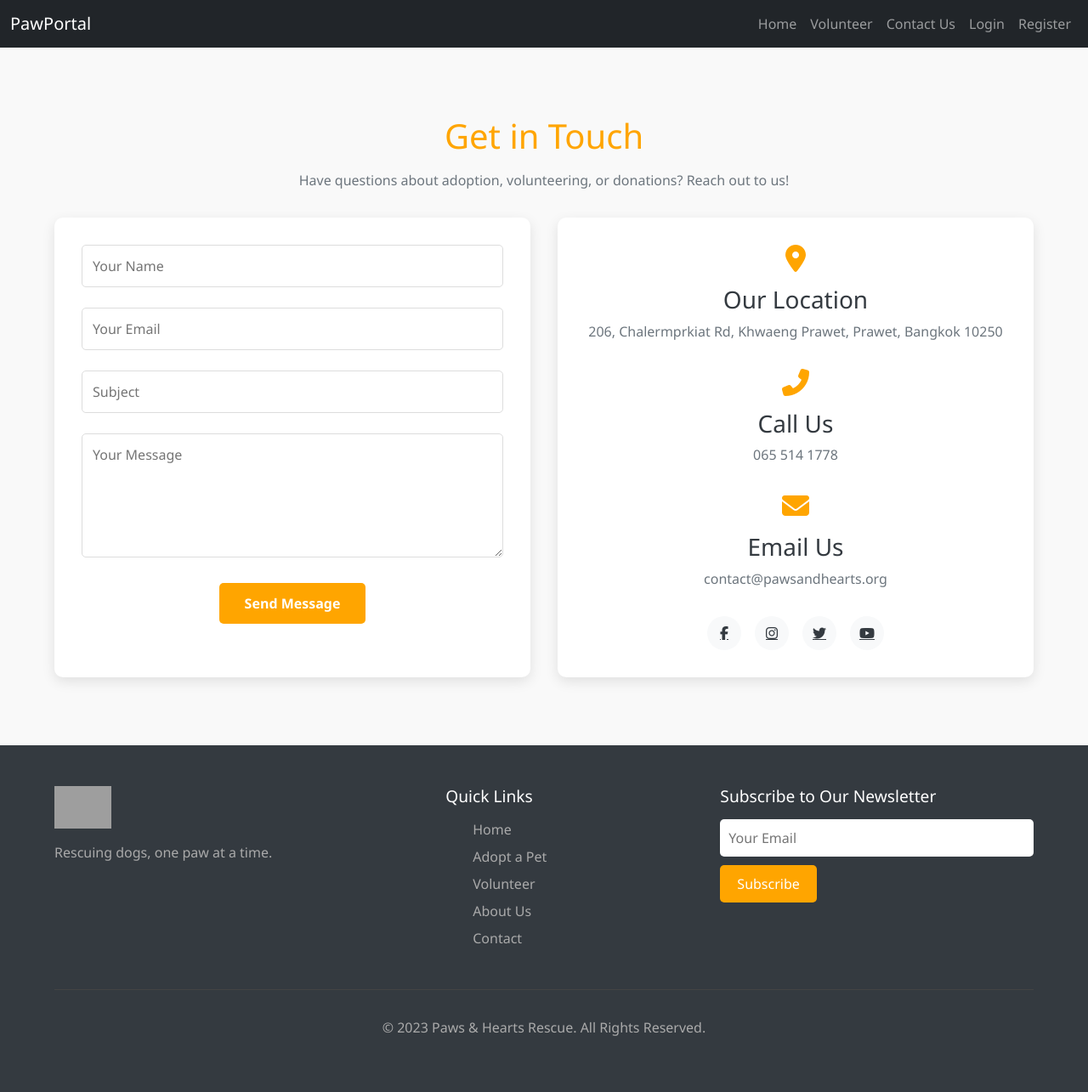
After one commit to Kyaw-Min-lwin/Dog-adoption-site, a Flask app: page /contact in a window 1280 px wide. The commit adds this page. Shown: the whole page at 85% size. Run offline with Flask 3, Linux system fonts and the light colour scheme; some libraries are stand-ins or nearby versions; grey boxes are pictures that could not be loaded.

Commit message:
Fixed volunteer and added contact page

```diff
--- a/main.py
+++ b/main.py
@@ -99,6 +99,11 @@ def logout():
     else:
         flash("You are not logged in.", "warning")
         return redirect(url_for("login"))
+
+
+@app.route("/contact")
+def contact():
+    return render_template("contact.html")
 
 
 @app.route("/adopt/<int:pet_id>")
@@ -323,36 +328,40 @@ def internal_server_error(e):
 @app.route("/volunteer", methods=["GET", "POST"])
 def volunteer():
     if request.method == "POST":
-        # Get form data
-        first_name = request.form.get("first_name")
-        last_name = request.form.get("last_name")
-        email = request.form.get("email")
-        phone = request.form.get("phone")
+        if "loggedin" in session:
+            # Get form data
+            first_name = request.form.get("first_name")
+            last_name = request.form.get("last_name")
+            email = request.form.get("email")
+            phone = request.form.get("phone")
 
-        # Basic validation
-        if not all([first_name, last_name, email, phone]):
-            flash("All fields are required.", "danger")
+            # Basic validation
+            if not all([first_name, last_name, email, phone]):
+                flash("All fields are required.", "danger")
+                return redirect(url_for("volunteer"))
+
+            # email format validation
+            if not re.match(r"[^@]+@[^@]+\.[^@]+", email):
+                flash("Invalid email address.", "danger")
+                return redirect(url_for("volunteer"))
+
+            # phone number format validation (basic check)
+            if not re.match(r"^\+?[1-9]\d{1,14}$", phone):
+                flash("Invalid phone number.", "danger")
+                return redirect(url_for("volunteer"))
+            cursor = mysql.connection.cursor()
+            cursor.execute(
+                "INSERT INTO volunteers (first_name, last_name, email, phone) VALUES (%s, %s, %s, %s)",
+                (first_name, last_name, email, phone),
+            )
+            mysql.connection.commit()
+            cursor.close()
+
+            flash("Thank you for signing up as a volunteer!", "success")
             return redirect(url_for("volunteer"))
-
-        # email format validation
-        if not re.match(r"[^@]+@[^@]+\.[^@]+", email):
-            flash("Invalid email address.", "danger")
-            return redirect(url_for("volunteer"))
-
-        # phone number format validation (basic check)
-        if not re.match(r"^\+?[1-9]\d{1,14}$", phone):
-            flash("Invalid phone number.", "danger")
-            return redirect(url_for("volunteer"))
-        cursor = mysql.connection.cursor()
-        cursor.execute(
-            "INSERT INTO volunteers (first_name, last_name, email, phone) VALUES (%s, %s, %s, %s)",
-            (first_name, last_name, email, phone),
-        )
-        mysql.connection.commit()
-        cursor.close()
-
-        flash("Thank you for signing up as a volunteer!", "success")
-        return redirect(url_for("volunteer"))
+        else:
+            flash("You must be logged in to volunteer", "warning")
+            return redirect(url_for("login"))
 
     return render_template("volunteer.html")
 
--- /dev/null
+++ b/static/css/contact.css
@@ -0,0 +1,275 @@
+/* General Styles */
+:root {
+    --primary: #ffa500;
+    /* Soft red */
+    --secondary: #4a6fa5;
+    /* Blue */
+    --light: #f8f9fa;
+    --dark: #343a40;
+    --gray: #6c757d;
+}
+
+* {
+    margin: 0;
+    padding: 0;
+    box-sizing: border-box;
+    font-family: 'Segoe UI', Tahoma, Geneva, Verdana, sans-serif;
+}
+
+body {
+    background-color: #fff;
+    color: var(--dark);
+    line-height: 1.6;
+}
+
+/* Header Styles */
+.header {
+    display: flex;
+    justify-content: space-between;
+    align-items: center;
+    padding: 1rem 5%;
+    background: lightgreen;
+    box-shadow: 0 2px 10px rgba(0, 0, 0, 0.1);
+    position: sticky;
+    top: 0;
+    z-index: 1000;
+}
+
+.logo img {
+    height: 50px;
+}
+
+.login-btn {
+    background: var(--primary);
+    color: white !important;
+    padding: 0.5rem 1rem;
+    border-radius: 5px;
+    transition: background 0.3s;
+}
+
+.login-btn:hover {
+    background: #ff5252;
+}
+
+.mobile-menu-btn {
+    display: none;
+    font-size: 1.5rem;
+    cursor: pointer;
+}
+
+/* Contact Section */
+.contact-section {
+    padding: 5rem 5%;
+    background: #f9f9f9;
+}
+
+.contact-container {
+    max-width: 1200px;
+    margin: 0 auto;
+    text-align: center;
+}
+
+.contact-container h1 {
+    font-size: 2.5rem;
+    margin-bottom: 1rem;
+    color: var(--primary);
+}
+
+.contact-container p {
+    color: var(--gray);
+    margin-bottom: 2rem;
+}
+
+.contact-content {
+    display: flex;
+    gap: 2rem;
+    margin-top: 2rem;
+    flex-wrap: wrap;
+}
+
+.contact-form {
+    flex: 1;
+    min-width: 300px;
+    background: white;
+    padding: 2rem;
+    border-radius: 10px;
+    box-shadow: 0 5px 15px rgba(0, 0, 0, 0.1);
+}
+
+.form-group {
+    margin-bottom: 1.5rem;
+    text-align: left;
+}
+
+.form-group input,
+.form-group textarea {
+    width: 100%;
+    padding: 12px;
+    border: 1px solid #ddd;
+    border-radius: 5px;
+    font-size: 1rem;
+}
+
+.form-group textarea {
+    resize: vertical;
+}
+
+.submit-btn {
+    background: var(--primary);
+    color: white;
+    border: none;
+    padding: 12px 30px;
+    border-radius: 5px;
+    font-size: 1rem;
+    font-weight: 600;
+    cursor: pointer;
+    transition: background 0.3s;
+}
+
+.submit-btn:hover {
+    background: #ff5252;
+}
+
+.contact-info {
+    flex: 1;
+    min-width: 300px;
+    background: white;
+    padding: 2rem;
+    border-radius: 10px;
+    box-shadow: 0 5px 15px rgba(0, 0, 0, 0.1);
+}
+
+.info-box {
+    margin-bottom: 2rem;
+    text-align: center;
+}
+
+.info-box i {
+    font-size: 2rem;
+    color: var(--primary);
+    margin-bottom: 1rem;
+}
+
+.info-box h3 {
+    margin-bottom: 0.5rem;
+    color: var(--dark);
+}
+
+.info-box p {
+    color: var(--gray);
+}
+
+.social-links {
+    display: flex;
+    justify-content: center;
+    gap: 1rem;
+    margin-top: 2rem;
+}
+
+.social-links a {
+    display: flex;
+    align-items: center;
+    justify-content: center;
+    width: 40px;
+    height: 40px;
+    background: var(--light);
+    border-radius: 50%;
+    color: var(--dark);
+    transition: all 0.3s;
+}
+
+.social-links a:hover {
+    background: var(--primary);
+    color: white;
+}
+
+/* Footer */
+.footer {
+    background: var(--dark);
+    color: white;
+    padding: 3rem 5%;
+}
+
+.footer-content {
+    max-width: 1200px;
+    margin: 0 auto;
+    display: flex;
+    flex-wrap: wrap;
+    gap: 2rem;
+    justify-content: space-between;
+}
+
+.footer-logo img {
+    height: 50px;
+    margin-bottom: 1rem;
+}
+
+.footer-logo p {
+    color: #aaa;
+}
+
+.footer-links h3,
+.footer-newsletter h3 {
+    margin-bottom: 1rem;
+    font-size: 1.2rem;
+}
+
+.footer-links ul {
+    list-style: none;
+}
+
+.footer-links li {
+    margin-bottom: 0.5rem;
+}
+
+.footer-links a {
+    color: #aaa;
+    text-decoration: none;
+    transition: color 0.3s;
+}
+
+.footer-links a:hover {
+    color: white;
+}
+
+.footer-newsletter input {
+    width: 100%;
+    padding: 10px;
+    margin-bottom: 10px;
+    border: none;
+    border-radius: 5px;
+}
+
+.footer-newsletter button {
+    background: var(--primary);
+    color: white;
+    border: none;
+    padding: 10px 20px;
+    border-radius: 5px;
+    cursor: pointer;
+    transition: background 0.3s;
+}
+
+.footer-newsletter button:hover {
+    background: #ff5252;
+}
+
+.footer-bottom {
+    text-align: center;
+    padding-top: 2rem;
+    margin-top: 2rem;
+    border-top: 1px solid #444;
+    color: #aaa;
+}
+
+/* Responsive Design */
+@media (max-width: 768px) {
+
+    .mobile-menu-btn {
+        display: block;
+    }
+
+    .contact-content {
+        flex-direction: column;
+    }
+}
--- a/templates/Index.html
+++ b/templates/Index.html
@@ -32,10 +32,7 @@
                         <a class="nav-link" href="{{url_for('volunteer')}}">Volunteer</a>
                     </li>
                     <li class="nav-item">
-                        <a class="nav-link" href="#">About</a>
-                    </li>
-                    <li class="nav-item">
-                        <a class="nav-link" href="#">Contact Us</a>
+                        <a class="nav-link" href="/contact">Contact Us</a>
                     </li>
 
                     {% if session.get('loggedin') %}
--- /dev/null
+++ b/templates/contact.html
@@ -0,0 +1,161 @@
+<!DOCTYPE html>
+<html lang="en">
+
+<head>
+    <meta charset="UTF-8">
+    <meta name="viewport" content="width=device-width, initial-scale=1.0">
+    <title>Contact Us | Paws & Hearts Rescue</title>
+    <link rel="stylesheet" href="{{ url_for('static', filename='css/contact.css') }}">
+    <link rel="stylesheet" href="https://cdnjs.cloudflare.com/ajax/libs/font-awesome/6.5.0/css/all.min.css">
+    <link href="https://cdn.jsdelivr.net/npm/bootstrap@5.3.0/dist/css/bootstrap.min.css" rel="stylesheet" />
+    <link rel="stylesheet" href="https://cdnjs.cloudflare.com/ajax/libs/animate.css/4.1.1/animate.min.css" />
+    <link href="https://cdn.jsdelivr.net/npm/bootstrap-icons@1.10.5/font/bootstrap-icons.css" rel="stylesheet">
+</head>
+
+<body>
+    <!-- Stylish Dark Navbar -->
+    <nav class="navbar navbar-expand-lg navbar-dark bg-dark">
+        <div class="container-fluid">
+            <a class="navbar-brand" href="{{ url_for('home') }}">PawPortal</a>
+            <button class="navbar-toggler" type="button" data-bs-toggle="collapse" data-bs-target="#navbarNav">
+                <span class="navbar-toggler-icon"></span>
+            </button>
+
+            <div class="collapse navbar-collapse" id="navbarNav">
+                <ul class="navbar-nav ms-auto">
+                    <li class="nav-item">
+                        <a class="nav-link" href="{{ url_for('home') }}">Home</a>
+                    </li>
+                    <li class="nav-item">
+                        <a class="nav-link" href="{{url_for('volunteer')}}">Volunteer</a>
+                    </li>
+                    <li class="nav-item">
+                        <a class="nav-link" href="/contact">Contact Us</a>
+                    </li>
+
+                    {% if session.get('loggedin') %}
+                    {% if session.get('role') == 'admin' %}
+                    <li class="nav-item">
+                        <a class="nav-link" href="/admin/dashboard">Dashboard</a>
+                    </li>
+                    {% endif %}
+                    <li class="nav-item">
+                        <a class="nav-link text-danger" href="{{ url_for('logout') }}"><i
+                                class="bi bi-box-arrow-right"></i>
+                            Logout</a>
+                    </li>
+                    {% else %}
+                    <li class="nav-item">
+                        <a class="nav-link" href="{{ url_for('login') }}">Login</a>
+                    </li>
+                    <li class="nav-item">
+                        <a class="nav-link" href="{{ url_for('register') }}">Register</a>
+                    </li>
+                    {% endif %}
+                </ul>
+            </div>
+        </div>
+    </nav>
+
+    <!-- Flash messages -->
+    {% with messages = get_flashed_messages(with_categories=true) %}
+    {% if messages %}
+    <div class="container mt-3">
+        {% for category, message in messages %}
+        <div class="alert alert-{{ category }} alert-dismissible fade show" role="alert">
+            {{ message }}
+            <button type="button" class="btn-close" data-bs-dismiss="alert" aria-label="Close"></button>
+        </div>
+        {% endfor %}
+    </div>
+    {% endif %}
+    {% endwith %}
+
+    <!-- Contact Us Section -->
+    <section class="contact-section">
+        <div class="contact-container">
+            <h1>Get in Touch</h1>
+            <p>Have questions about adoption, volunteering, or donations? Reach out to us!</p>
+
+            <div class="contact-content">
+                <!-- Contact Form -->
+                <div class="contact-form">
+                    <form action="#" method="POST">
+                        <div class="form-group">
+                            <input type="text" name="name" placeholder="Your Name" required>
+                        </div>
+                        <div class="form-group">
+                            <input type="email" name="email" placeholder="Your Email" required>
+                        </div>
+                        <div class="form-group">
+                            <input type="text" name="subject" placeholder="Subject">
+                        </div>
+                        <div class="form-group">
+                            <textarea name="message" placeholder="Your Message" rows="5" required></textarea>
+                        </div>
+                        <button type="submit" class="submit-btn">Send Message</button>
+                    </form>
+                </div>
+
+                <!-- Contact Info -->
+                <div class="contact-info">
+                    <div class="info-box">
+                        <i class="fas fa-map-marker-alt"></i>
+                        <h3>Our Location</h3>
+                        <p>206, Chalermprkiat Rd, Khwaeng Prawet, Prawet, Bangkok 10250</p>
+                    </div>
+                    <div class="info-box">
+                        <i class="fas fa-phone-alt"></i>
+                        <h3>Call Us</h3>
+                        <p>065 514 1778</p>
+                    </div>
+                    <div class="info-box">
+                        <i class="fas fa-envelope"></i>
+                        <h3>Email Us</h3>
+                        <p>contact@pawsandhearts.org</p>
+                    </div>
+                    <div class="social-links">
+                        <a href="#"><i class="fab fa-facebook-f"></i></a>
+                        <a href="#"><i class="fab fa-instagram"></i></a>
+                        <a href="#"><i class="fab fa-twitter"></i></a>
+                        <a href="#"><i class="fab fa-youtube"></i></a>
+                    </div>
+                </div>
+            </div>
+        </div>
+    </section>
+
+    <!-- Footer -->
+    <footer class="footer">
+        <div class="footer-content">
+            <div class="footer-logo">
+                <img src="logo-white.png" alt="Paws & Hearts Rescue Logo">
+                <p>Rescuing dogs, one paw at a time.</p>
+            </div>
+            <div class="footer-links">
+                <h3>Quick Links</h3>
+                <ul>
+                    <li><a href="index.html">Home</a></li>
+                    <li><a href="pets.html">Adopt a Pet</a></li>
+                    <li><a href="volunteer.html">Volunteer</a></li>
+                    <li><a href="about.html">About Us</a></li>
+                    <li><a href="contact.html">Contact</a></li>
+                </ul>
+            </div>
+            <div class="footer-newsletter">
+                <h3>Subscribe to Our Newsletter</h3>
+                <form action="#" method="POST">
+                    <input type="email" placeholder="Your Email" required>
+                    <button type="submit">Subscribe</button>
+                </form>
+            </div>
+        </div>
+        <div class="footer-bottom">
+            <p>&copy; 2023 Paws & Hearts Rescue. All Rights Reserved.</p>
+        </div>
+    </footer>
+
+    <script src="script.js"></script>
+</body>
+
+</html>
--- a/templates/volunteer.html
+++ b/templates/volunteer.html
@@ -55,10 +55,7 @@
                         <a class="nav-link active" href="{{ url_for('volunteer') }}">Volunteer</a>
                     </li>
                     <li class="nav-item">
-                        <a class="nav-link" href="#">About</a>
-                    </li>
-                    <li class="nav-item">
-                        <a class="nav-link" href="#">Contact Us</a>
+                        <a class="nav-link" href="/contact">Contact Us</a>
                     </li>
 
                     {% if session.get('loggedin') %}
```
